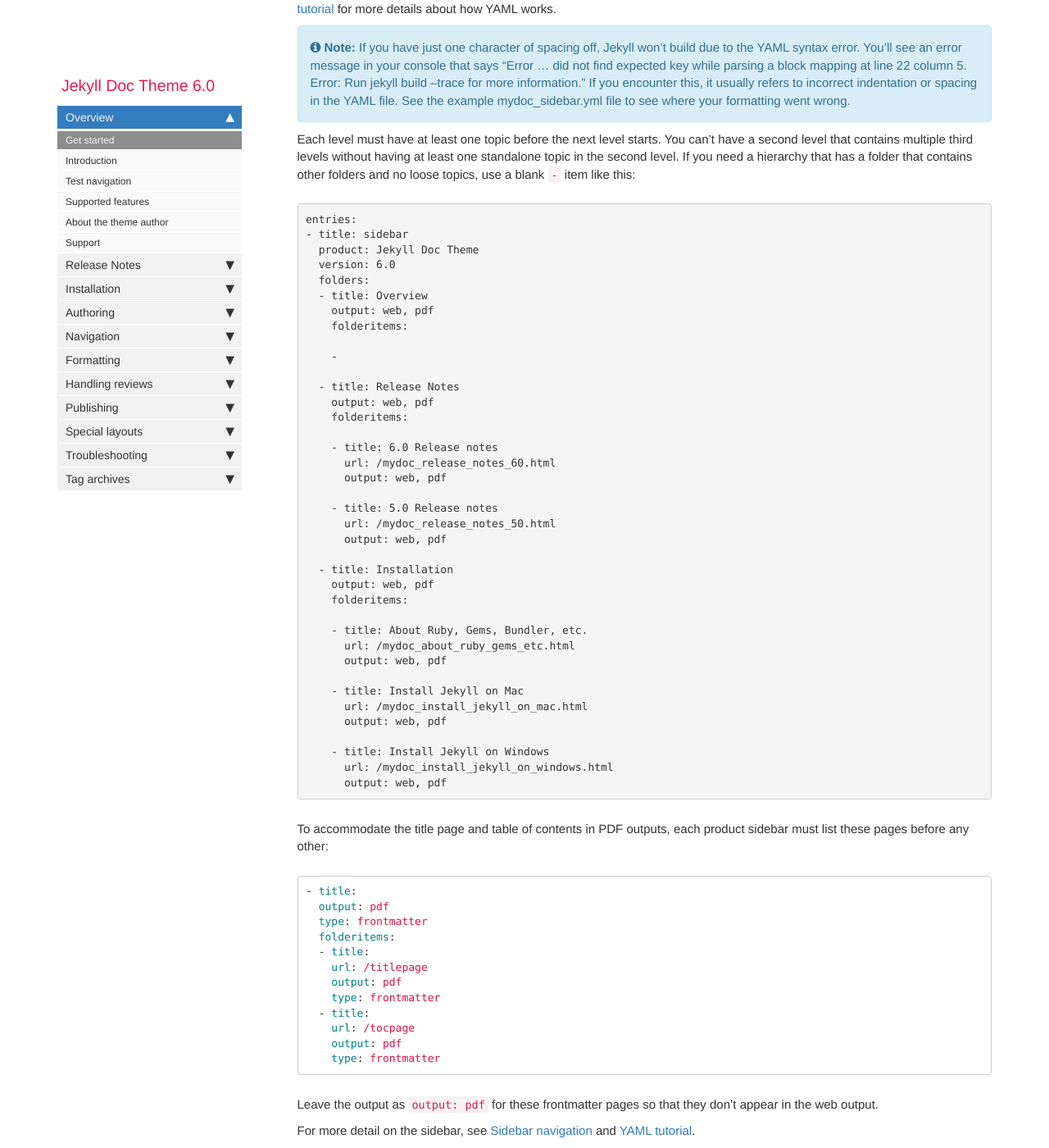
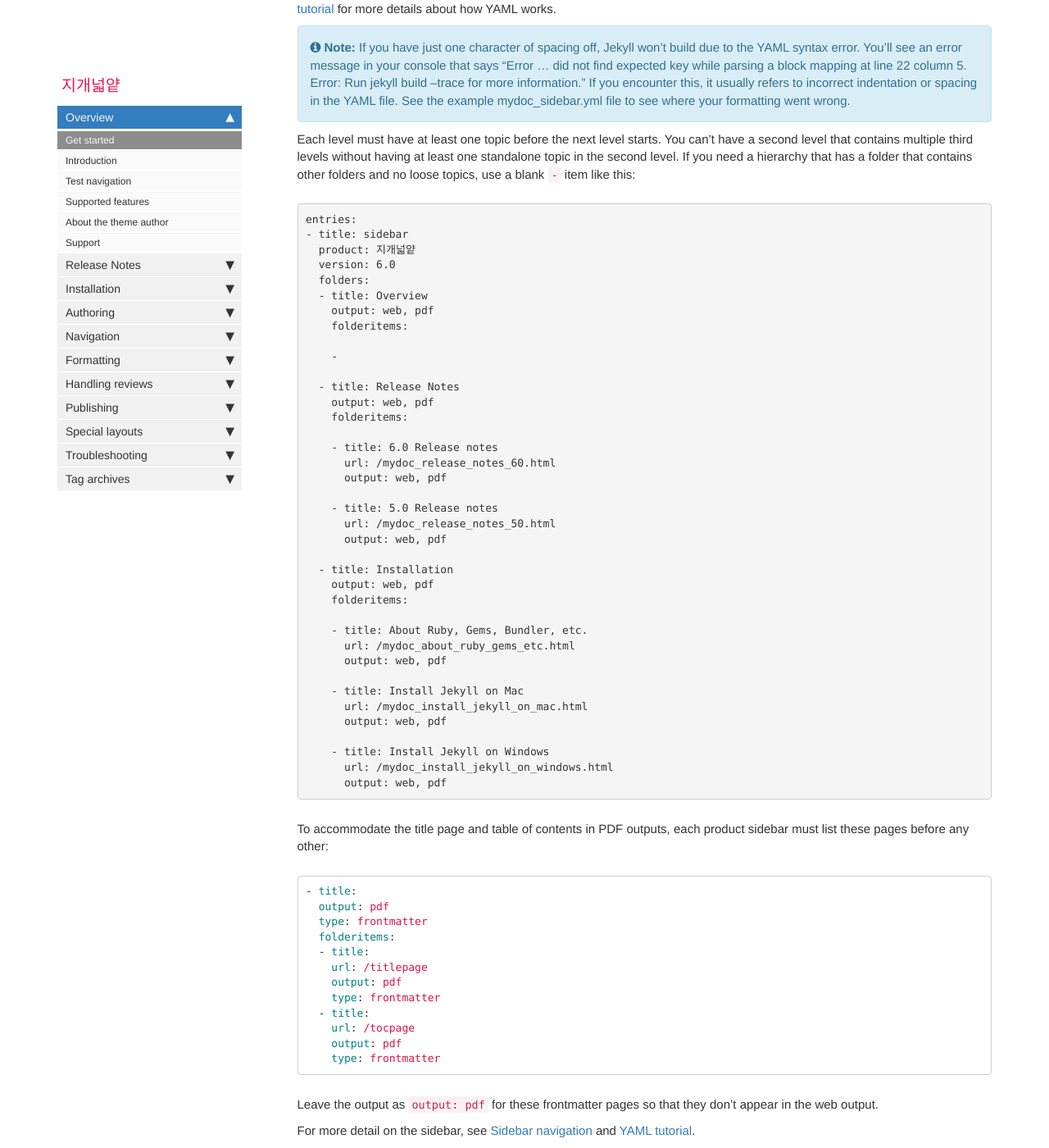
Before and after one commit to tlife84/repo, a Jekyll site: the page built from index.md, in a window 1280 px wide and 1400 px high, scrolled down 5787 px. Shown: the whole window at 82% size. Built offline with Jekyll 4.4.1, drawn with Linux system fonts in a browser that asks for light colours; nearby versions of some CDN libraries; comment, search, counter and statistics services are not loaded.

Commit message:
20180511_5

````diff
--- a/_data/sidebars/mydoc_sidebar.yml
+++ b/_data/sidebars/mydoc_sidebar.yml
@@ -2,8 +2,8 @@
 
 entries:
 - title: sidebar
-  product: Jekyll Doc Theme
-  version: 6.0
+  product: 지개넓얕
+  #version: 6.0
   folders:
 
   - title:
--- a/index.md
+++ b/index.md
@@ -175,7 +175,7 @@ The sidebar data file uses a specific YAML syntax that you must follow. Follow t
 ```yaml
 entries:
 - title: sidebar
-  product: Jekyll Doc Theme
+  product: 지개넓얕
   version: 6.0
   folders:
   - title: Overview
@@ -242,7 +242,7 @@ Each level must have at least one topic before the next level starts. You can't
 ```yamll
 entries:
 - title: sidebar
-  product: Jekyll Doc Theme
+  product: 지개넓얕
   version: 6.0
   folders:
   - title: Overview
````
